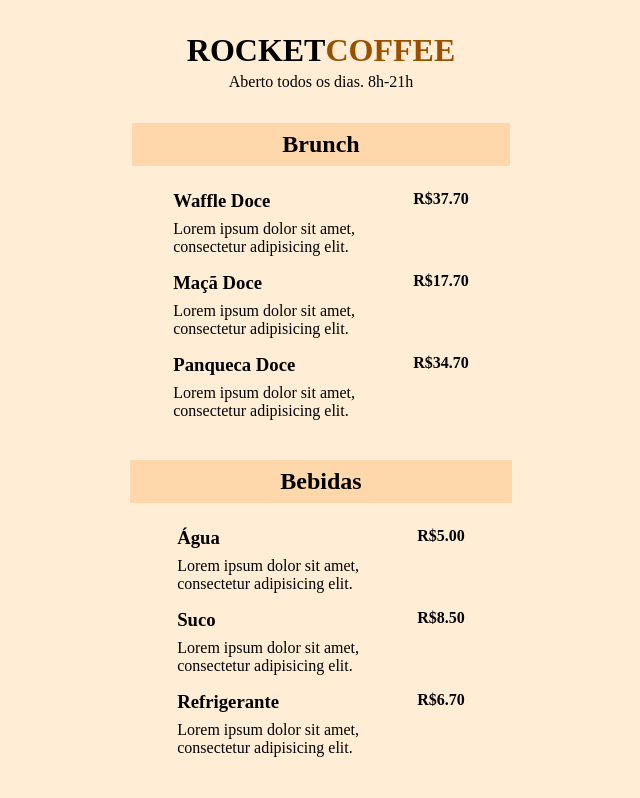
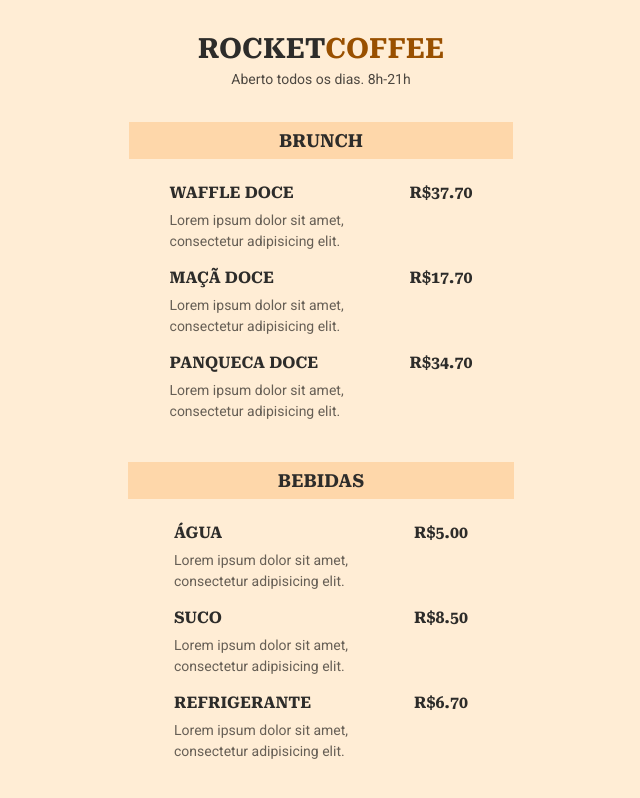
Before and after one commit to AleehSophia/maratona-rocketseat, a plain HTML site: page index.html in a window 1280 px wide. Shown: the whole page, without its empty margins (319-959 px from the left). Drawn offline with Linux system fonts and the light colour scheme.

Commit message:
Adding font style

```diff
--- a/index.html
+++ b/index.html
@@ -1,6 +1,9 @@
 <!DOCTYPE html>
 <html lang="pt-br">
 <head>
+    <link rel="preconnect" href="https://fonts.googleapis.com">
+    <link rel="preconnect" href="https://fonts.gstatic.com" crossorigin>
+    <link href="https://fonts.googleapis.com/css2?family=Roboto&family=Roboto+Serif:opsz,wght@8..144,700&display=swap" rel="stylesheet">
     <link href="style.css" rel="stylesheet">
     <meta charset="UTF-8">
     <meta name="viewport" content="width=device-width, initial-scale=1.0">
--- a/style.css
+++ b/style.css
@@ -3,8 +3,15 @@
     padding: 0;
 }
 
+h1, h2, h3, .price {
+    font-family: 'Roboto Serif', serif;
+    text-transform: uppercase;
+    color: #2D2C2A;
+}
+
 body {
     background-color: #FFEDD5;
+    font-family: 'Roboto', sans-serif;
 }
 
 ul {
@@ -28,16 +35,24 @@ section {
 
 header h1 {
     margin-bottom: 4px;
+    font-size: 28px;
 }
 
 header h1 span {
     color: #995000;
 }
 
+header p {
+    color: rgba(0, 0, 0, 0.7);
+    font-size: 14px;
+    line-height: 21px;
+}
+
 section h2 {
     padding: 8px 150px;
     margin-bottom: 24px;
     background-color: #FED7AA;
+    font-size: 18px;
 }
 
 ul li {
@@ -51,4 +66,11 @@ li .details {
 
 .details h3 {
     margin-bottom: 8px;
+    font-size: 16px;
 }
+
+.details p {
+    color: rgba(0, 0, 0, 0.6);
+    font-size: 14px;
+    line-height: 21px;
+}
```
